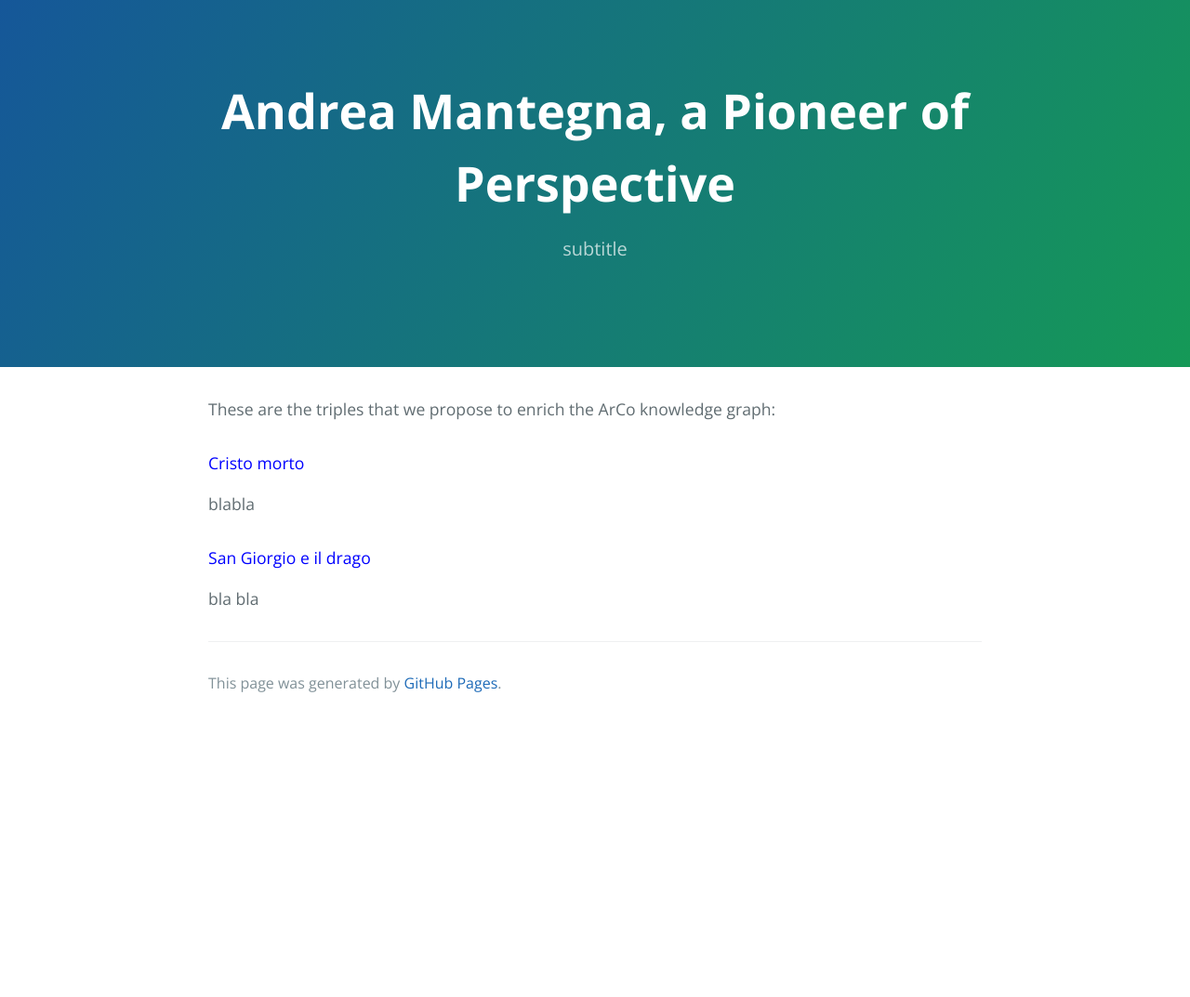
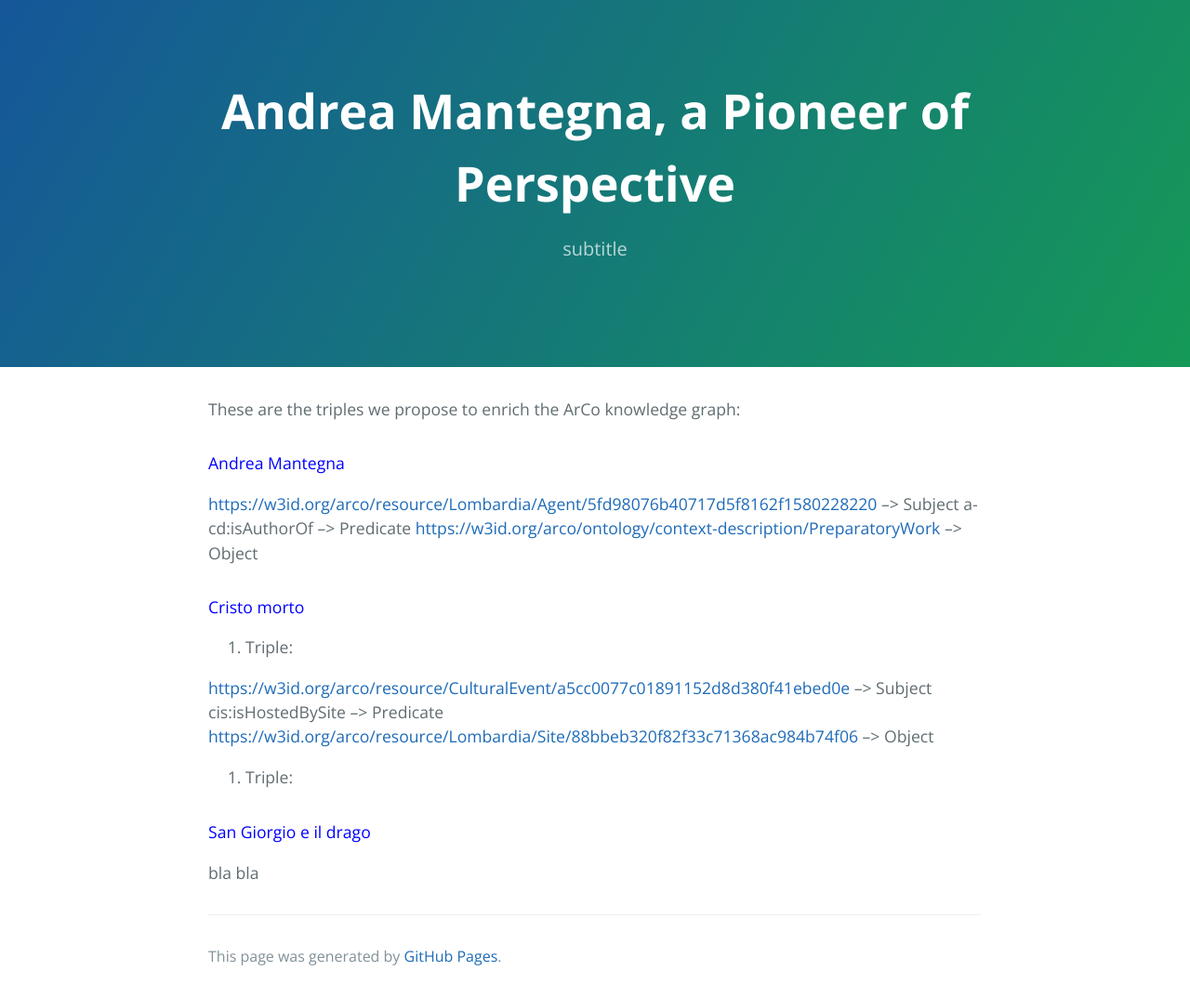
Before and after one commit to KevinITS-site/KevinITS-site.github.io, a Jekyll site: the page built from triples.md, in a window 1280 px wide. Shown: the whole page at 93% size. Built offline with Jekyll 4.4.1, drawn with Linux system fonts in a browser that asks for light colours; our own code applies the rules of GitHub Pages for plain Markdown files; before the commit the page ends 900 px from its top, so only the background shows below that.

Commit message:
Update triples.md

```diff
--- a/triples.md
+++ b/triples.md
@@ -1,9 +1,26 @@
-These are the triples that we propose to enrich the ArCo knowledge graph:
+These are the triples we propose to enrich the ArCo knowledge graph:
+
+<a name="mm-anchor"></a>
+<h4 style="color:blue ;">Andrea Mantegna</h4>
+
+<https://w3id.org/arco/resource/Lombardia/Agent/5fd98076b40717d5f8162f1580228220> --> Subject
+a-cd:isAuthorOf --> Predicate
+<https://w3id.org/arco/ontology/context-description/PreparatoryWork> --> Object
 
 <a name="mm-anchor"></a>
 <h4 style="color:blue ;">Cristo morto</h4>
 
-blabla
+1. Triple:
+
+<https://w3id.org/arco/resource/CulturalEvent/a5cc0077c01891152d8d380f41ebed0e> --> Subject
+cis:isHostedBySite --> Predicate
+<https://w3id.org/arco/resource/Lombardia/Site/88bbeb320f82f33c71368ac984b74f06> --> Object
+
+2. Triple:
+
+
+
+
 
 <a name="mm-anchor"></a>
 <h4 style="color:blue ;">San Giorgio e il drago</h4>
```
